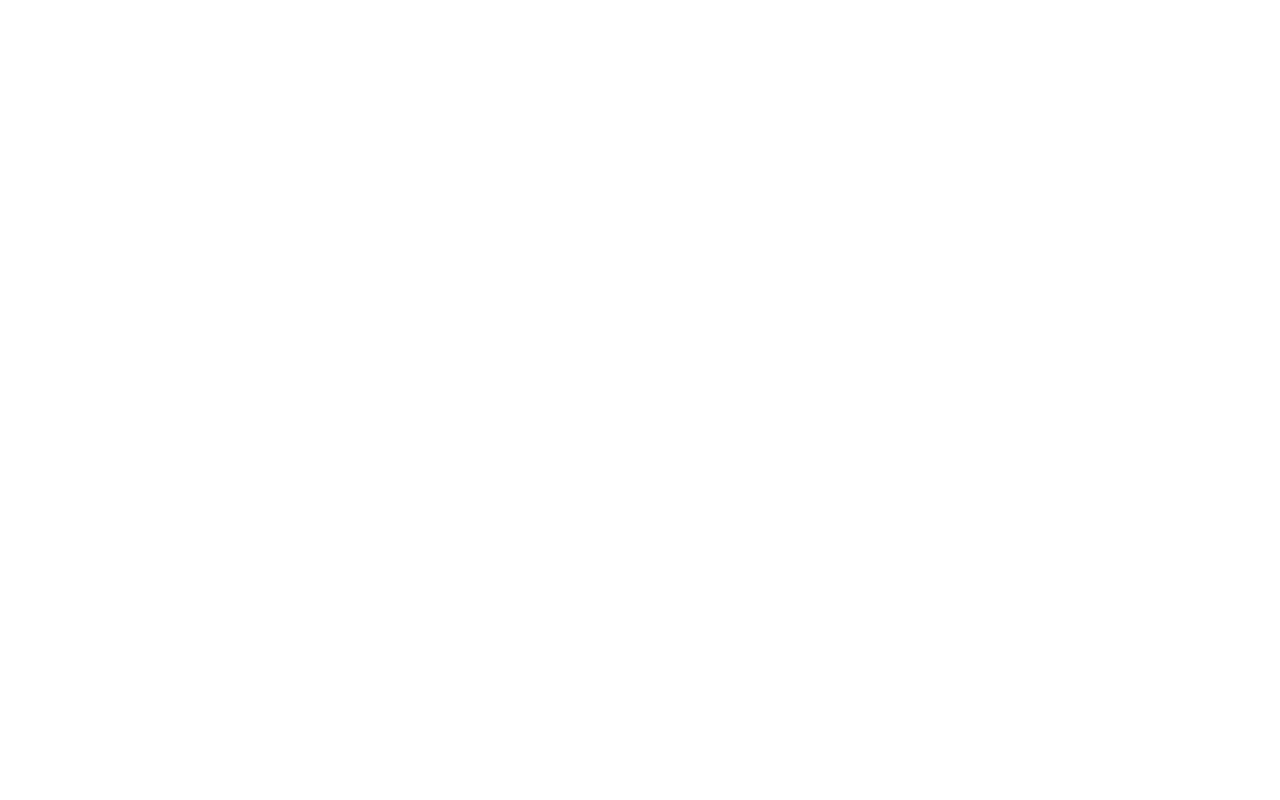
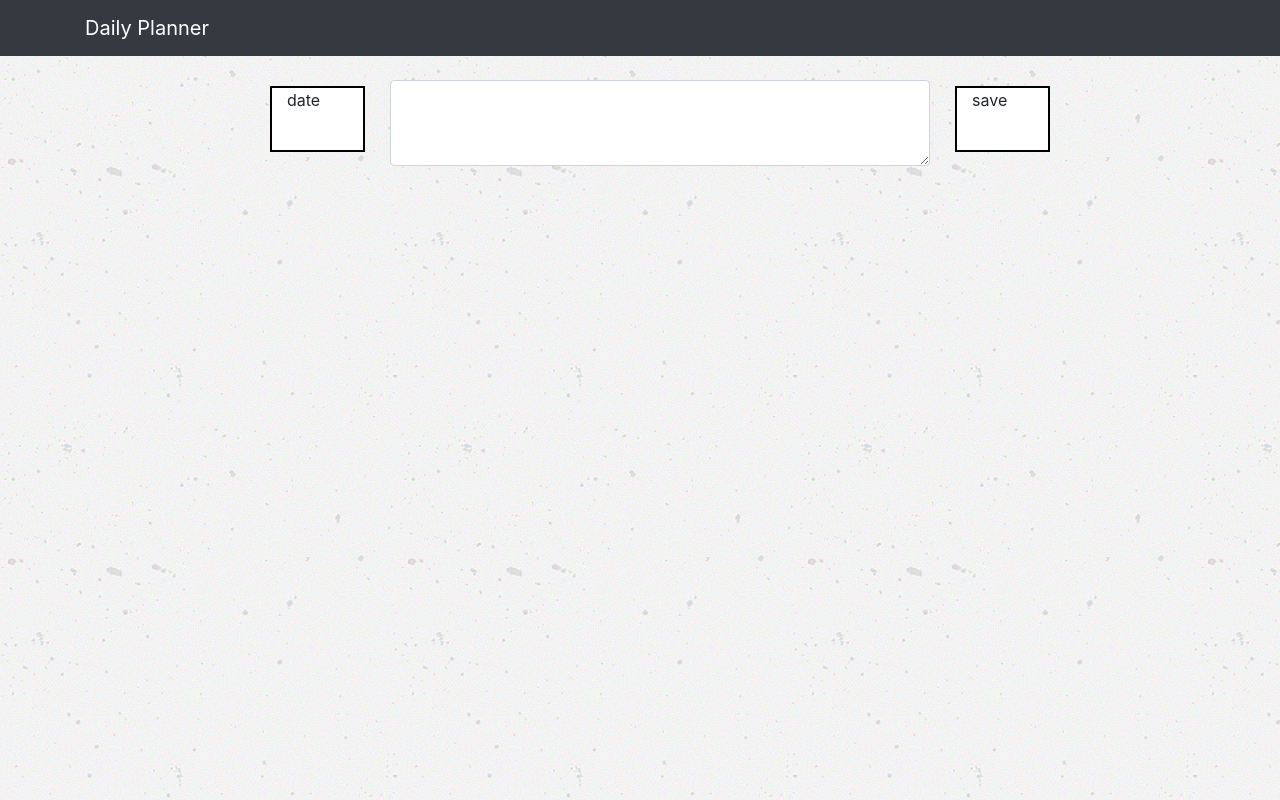
Before and after one commit to hayesjt/day_planner, a plain HTML site: page index.html in a window 1280 px wide. Drawn offline with nearby package versions, Linux system fonts and the light colour scheme.

Commit message:
bootstrap started

```diff
--- a/index.html
+++ b/index.html
@@ -14,8 +14,39 @@
 <body>
 
 <!--NAV BAR-->
+<nav class="navbar navbar-expand-lg navbar-dark bg-dark">
+    <div class="container">
+      <a class="navbar-brand" href="#">Daily Planner</a>
+    </div>
+  </nav>
 
 <!--CONTENT START-->
+<div class="container">
+
+        <div class="row">
+            <div class="col-sm-2">
+            <!--EMPTY SPACE-->
+            </div>
+            <div class="col-sm-1 date-section date-box">
+            date
+            </div>
+            <div class="col-sm-6 notes-section">
+                <form>
+                    <div class="form-group notes-box">
+                    <label for="exampleFormControlTextarea1"></label>
+                    <textarea class="form-control" id="exampleFormControlTextarea1" rows="3"></textarea>
+                    </div>
+                </form>
+            </div>
+            <div class="col-sm-1 save-section save-box">
+            save
+            </div>
+            <div class="col-sm-2">
+            <!--EMPTY SPACE-->
+            </div>
+        </div>
+
+</div>
 
 <!--CONTENT END-->
 
--- a/style.css
+++ b/style.css
@@ -2,6 +2,14 @@
 
 
 /*CONTENT*/
+body {
+    background-image: url("concrete-texture.png");
+}
 
+.date-box, .save-box {
+    border: 2px solid black;
+    background-color: white;
+    margin: 30px 10px;
+}
 
 /*FOOTER*/
```
Also changed, not shown: concrete-texture.png (added).
